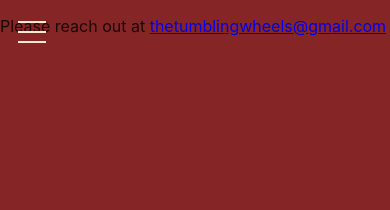
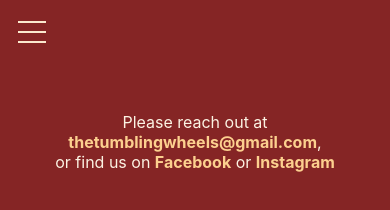
Before and after one commit to joannatomassoni/thetumblingwheels, a Gatsby site: page /contact in a window 390 px wide. Built offline with nearby package versions, Linux system fonts and the light colour scheme; Gatsby itself is replaced by a stand-in of ours; a web font is replaced by a local one.

Commit message:
Add basic contact page

```diff
--- a/src/pages/contact.js
+++ b/src/pages/contact.js
@@ -1,16 +1,12 @@
-/**
- * no contact form
- *
- * email, social media
- */
-
 import React from 'react';
 import Layout from '../components/layout'
+import contactStyles from './contact.module.scss'
 
 const ContactPage = () => {
     return (
         <Layout>
-            <p>Please reach out at <a href='mailto:thetumblingwheels@gmail.com'>thetumblingwheels@gmail.com</a></p>
+            <p className={contactStyles.mainText}>Please reach out at <a href='mailto:thetumblingwheels@gmail.com'>thetumblingwheels@gmail.com</a>,</p>
+            <p className={contactStyles.mainTextTwo}>or find us on <a href='https://www.facebook.com/thetumblingwheels'>Facebook</a> or <a href='https://www.instagram.com/thetumblingwheels/'>Instagram</a></p>
         </Layout>
     )
 }
--- /dev/null
+++ b/src/pages/contact.module.scss
@@ -0,0 +1,50 @@
+.mainText {
+  margin: 10rem auto 0;
+  padding: 0;
+  color: #FCF3E3;
+}
+
+.mainText a {
+  text-decoration: none;
+  font-weight: 700;
+  color: #fcd08f;
+}
+
+.mainTextTwo {
+  margin: 0 auto;
+  padding: 0;
+  color: #FCF3E3;
+}
+
+.mainTextTwo a {
+  text-decoration: none;
+  font-weight: 700;
+  color: #fcd08f;
+}
+
+@media screen and (max-width: 1000px) {
+  .mainText {
+    margin: 7rem auto 0;
+    padding: 0;
+    color: #FCF3E3;
+    text-align: center;
+  }
+
+  .mainText a {
+    text-decoration: none;
+    font-weight: 700;
+    color: #fcd08f;
+  }
+
+  .mainTextTwo {
+    margin: 0 auto;
+    padding: 0;
+    color: #FCF3E3;
+  }
+
+  .mainTextTwo a {
+    text-decoration: none;
+    font-weight: 700;
+    color: #fcd08f;
+  }
+}
```
